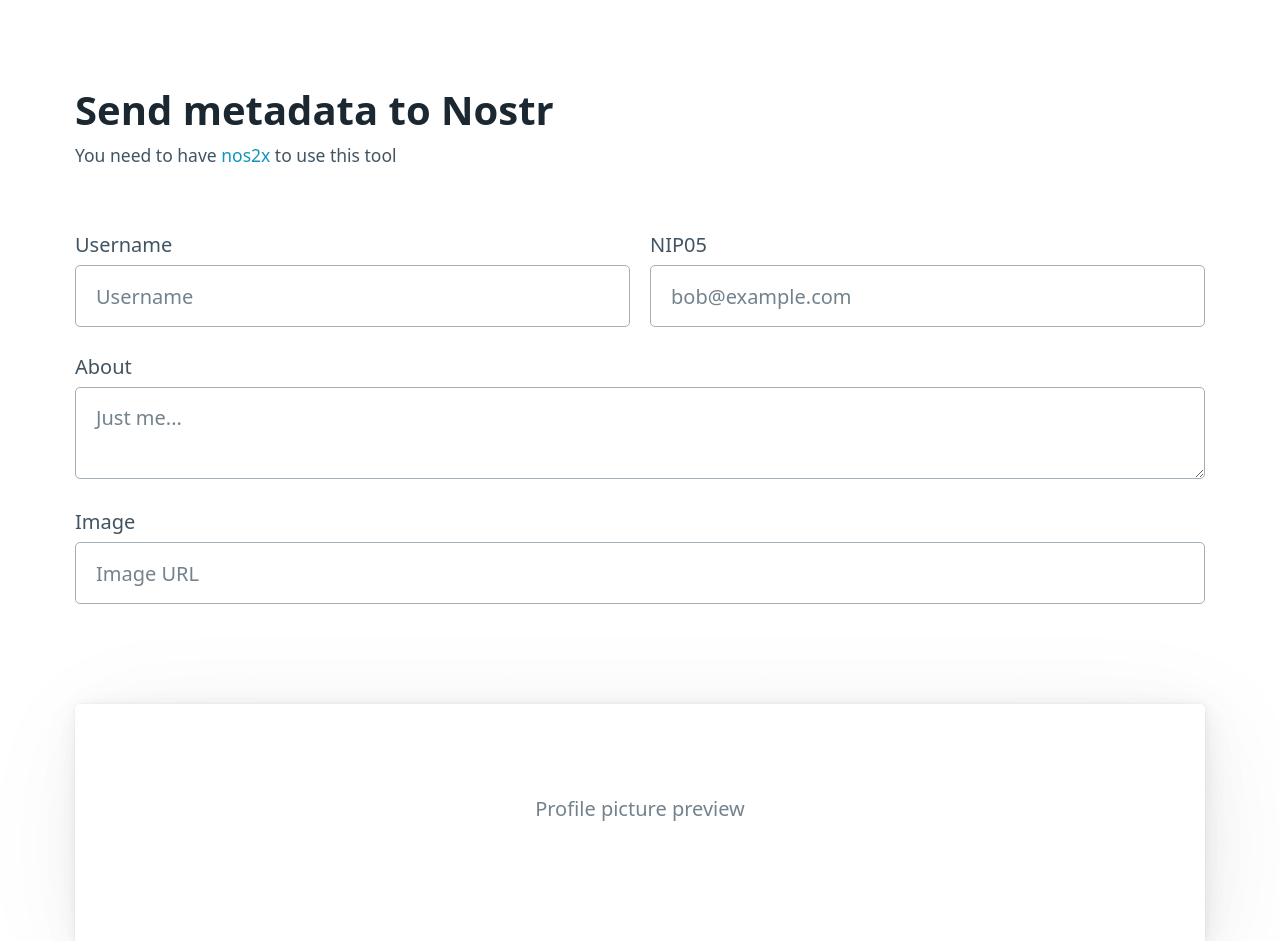
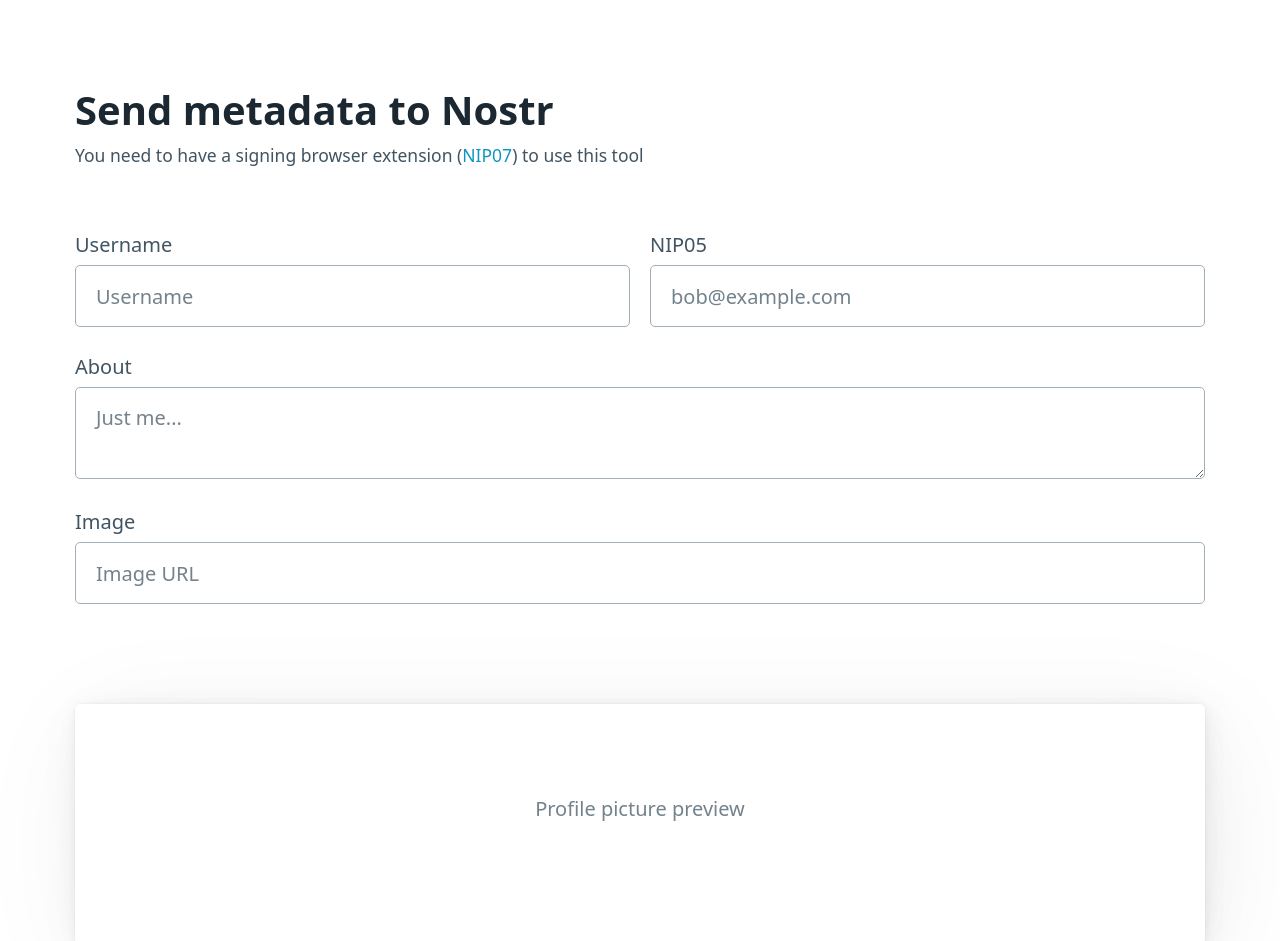
Before and after one commit to talvasconcelos/metanostr, a website built with Parcel: page src/index.html in a window 1280 px wide. Shown: the top 941 px of the page. Built offline with nearby package versions, Linux system fonts and the light colour scheme; what nostr-tools would draw is missing.

Commit message:
refer to NIP07

```diff
--- a/src/index.html
+++ b/src/index.html
@@ -9,6 +9,10 @@
       name="viewport"
       content="width=device-width, initial-scale=1.0" />
     <title>Nostr Metadata</title>
+    <link
+      rel="icon"
+      type="image/png"
+      href="favicon.png" />
     <link
       rel="stylesheet"
       href="https://unpkg.com/@picocss/pico@latest/css/pico.min.css" />
@@ -26,14 +30,12 @@
       <div class="header">
         <h1>Send metadata to Nostr</h1>
         <small
-          >You need to have
-          <a
-            href="https://github.com/fiatjaf/nos2x"
+          >You need to have a signing browser extension (<a
+            href="https://github.com/nostr-protocol/nips/blob/master/07.md#nip-07"
             target="_blank"
             rel="noopener noreferrer"
-            >nos2x</a
-          >
-          to use this tool</small
+            >NIP07</a
+          >) to use this tool</small
         >
       </div>
       <form id="form">
```
